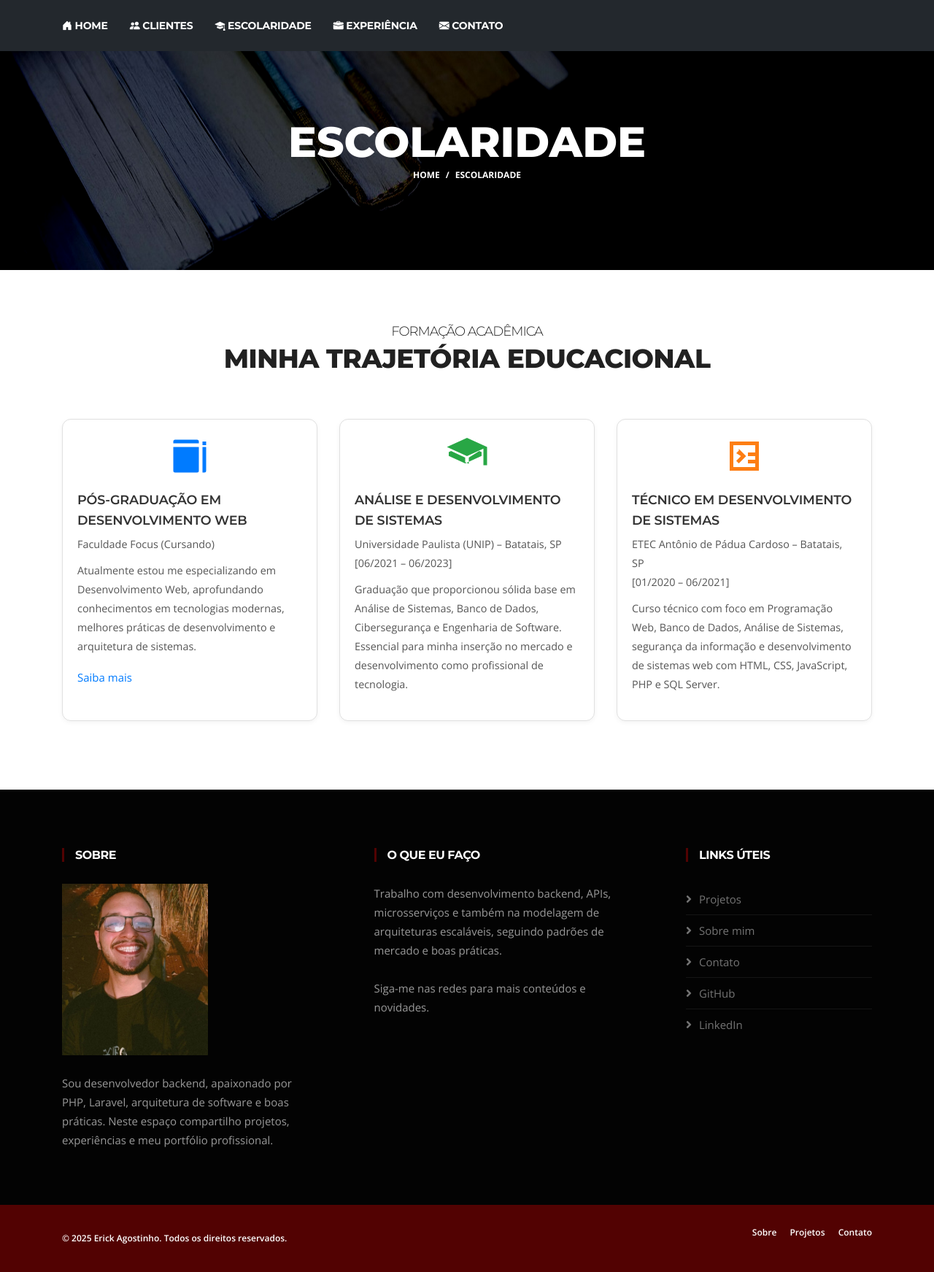
After one commit to r4mpo/portfolio, a PHP site: page /escolaridade.html in a window 1280 px wide. The commit adds this page. Shown: the whole page at 73% size. Run offline with PHP 8.4, Linux system fonts and the light colour scheme; some libraries are stand-ins or nearby versions.

Commit message:
Escolaridade e Clientes

```diff
--- a/clientes.html
+++ b/clientes.html
@@ -106,7 +106,7 @@
         <div class="row text-center">
           <div class="col-lg-12">
             <h3 class="section-sub-title">Clientes</h3>
-            <p class="mt-3">
+            <p class="mt-1">
               🚀 Esta seção ainda está em construção — e o próximo cliente pode ser você! <br>
               Transforme sua ideia em um projeto de sucesso. Desenvolvo soluções sob medida, com foco em performance,
               segurança e resultados reais. <br>
--- a/css/style.css
+++ b/css/style.css
@@ -3003,6 +3003,212 @@ img.testimonial-thumb {
   color: #fff;
 }
 
+/* Container dos cards */
+.ts-team-wrapper {
+  background: #fff;
+  border: 1px solid #e0e0e0;
+  border-radius: 12px;
+  padding: 20px;
+  text-align: center;
+  transition: transform 0.3s ease, box-shadow 0.3s ease;
+  box-shadow: 0 2px 6px rgba(0, 0, 0, 0.05);
+  height: 100%;
+}
+
+/* Efeito de hover */
+.ts-team-wrapper:hover {
+  transform: translateY(-8px);
+  box-shadow: 0 8px 24px rgba(0, 0, 0, 0.12);
+}
+
+/* Espaço do SVG (imagem) */
+.team-img-wrapper {
+  margin-bottom: 16px;
+}
+
+/* Tamanho dos SVGs */
+.team-img-wrapper svg {
+  width: 60px;
+  height: 60px;
+}
+
+/* Nome */
+.ts-name {
+  font-size: 1.2rem;
+  font-weight: 600;
+  color: #333;
+  margin-bottom: 4px;
+}
+
+/* Designação */
+.ts-designation {
+  font-size: 0.9rem;
+  color: #777;
+  margin-bottom: 12px;
+}
+
+/* Descrição */
+.ts-description {
+  font-size: 0.9rem;
+  color: #555;
+  margin-bottom: 16px;
+}
+
+/* Ícones sociais */
+.team-social-icons a {
+  display: inline-flex;
+  align-items: center;
+  justify-content: center;
+  background-color: #f5f5f5;
+  border-radius: 50%;
+  width: 36px;
+  height: 36px;
+  margin: 0 5px;
+  color: #333;
+  font-size: 16px;
+  transition: background-color 0.3s, color 0.3s;
+}
+
+.team-social-icons a:hover {
+  background-color: #007bff;
+  color: #fff;
+}
+
+/* Estilo dos cards de projetos */
+.latest-post {
+  background: #fff;
+  border: 1px solid #e0e0e0;
+  border-radius: 12px;
+  padding: 20px;
+  transition: transform 0.3s ease, box-shadow 0.3s ease;
+  box-shadow: 0 2px 6px rgba(0, 0, 0, 0.05);
+  height: 100%;
+  display: flex;
+  flex-direction: column;
+  justify-content: space-between;
+}
+
+/* Efeito no hover */
+.latest-post:hover {
+  transform: translateY(-8px);
+  box-shadow: 0 8px 24px rgba(0, 0, 0, 0.12);
+}
+
+/* Imagem ou SVG centralizados */
+.latest-post-media {
+  text-align: center;
+  margin-bottom: 16px;
+}
+
+.latest-post-media img,
+.latest-post-media svg {
+  width: 60px;
+  height: 60px;
+  object-fit: contain;
+}
+
+/* Título do projeto */
+.post-title {
+  font-size: 1.1rem;
+  font-weight: 600;
+  color: #333;
+  margin-bottom: 8px;
+}
+
+.post-title a {
+  color: #007bff;
+  text-decoration: none;
+  transition: color 0.3s;
+}
+
+.post-title a:hover {
+  color: #0056b3;
+}
+
+/* Meta (subtítulo ou descrição pequena) */
+.latest-post-meta {
+  font-size: 0.85rem;
+  color: #777;
+  margin-bottom: 10px;
+}
+
+/* Descrição */
+.post-body p {
+  font-size: 0.9rem;
+  color: #555;
+}
+
+/* Botão "Ver mais" */
+.general-btn .btn {
+  padding: 8px 24px;
+  border-radius: 8px;
+  transition: background-color 0.3s;
+}
+
+.general-btn .btn:hover {
+  background-color: #0056b3;
+}
+
+/* Cards da Formação */
+.education-card {
+  background: #fff;
+  border: 1px solid #e0e0e0;
+  border-radius: 12px;
+  padding: 20px;
+  transition: transform 0.3s ease, box-shadow 0.3s ease;
+  box-shadow: 0 2px 6px rgba(0, 0, 0, 0.05);
+  height: 100%;
+  display: flex;
+  flex-direction: column;
+  justify-content: flex-start;
+}
+
+.education-card:hover {
+  transform: translateY(-8px);
+  box-shadow: 0 8px 24px rgba(0, 0, 0, 0.12);
+}
+
+/* Ícones */
+.education-icon {
+  text-align: center;
+  margin-bottom: 16px;
+}
+
+.education-icon svg {
+  width: 60px;
+  height: 60px;
+}
+
+/* Títulos */
+.education-title {
+  font-size: 1.1rem;
+  font-weight: 600;
+  color: #333;
+  margin-bottom: 6px;
+}
+
+.education-subtitle {
+  font-size: 0.9rem;
+  color: #777;
+  margin-bottom: 10px;
+}
+
+/* Descrição */
+.education-body p {
+  font-size: 0.9rem;
+  color: #555;
+}
+
+.education-body a {
+  color: #007bff;
+  text-decoration: none;
+  font-weight: 500;
+}
+
+.education-body a:hover {
+  color: #0056b3;
+}
+
 .ts-pricing-box .ts-pricing-features {
   padding: 15px 0;
 }
--- /dev/null
+++ b/escolaridade.html
@@ -0,0 +1,268 @@
+<!DOCTYPE html>
+<html lang="en">
+
+<head>
+  <meta charset="utf-8">
+  <title>Erick Agostinho (@r4mpo)</title>
+  <meta http-equiv="X-UA-Compatible" content="IE=edge">
+  <meta name="description" content="Construction Html5 Template">
+  <meta name="viewport" content="width=device-width, initial-scale=1.0, maximum-scale=5.0">
+  <meta name=author content="Themefisher">
+  <meta name=generator content="Themefisher Constra HTML Template v1.0">
+  <link rel="icon" type="image/png" href="images/erick-photo.jpeg">
+  <!-- Bootstrap -->
+  <link rel="stylesheet" href="plugins/bootstrap/bootstrap.min.css">
+  <!-- FontAwesome -->
+  <link rel="stylesheet" href="plugins/fontawesome/css/all.min.css">
+  <!-- Animation -->
+  <link rel="stylesheet" href="plugins/animate-css/animate.css">
+  <!-- slick Carousel -->
+  <link rel="stylesheet" href="plugins/slick/slick.css">
+  <link rel="stylesheet" href="plugins/slick/slick-theme.css">
+  <!-- Colorbox -->
+  <link rel="stylesheet" href="plugins/colorbox/colorbox.css">
+  <!-- Template styles-->
+  <link rel="stylesheet" href="css/style.css">
+  <!-- Bootstrap icons -->
+  <link rel="stylesheet" href="https://cdn.jsdelivr.net/npm/bootstrap-icons@1.11.3/font/bootstrap-icons.min.css">
+</head>
+
+<body>
+  <div class="body-inner">
+    <header id="header" class="header-one">
+      <div class="site-navigation">
+        <div class="container">
+          <div class="row">
+            <div class="col-lg-12">
+              <nav class="navbar navbar-expand-lg navbar-dark p-0">
+                <button class="navbar-toggler" type="button" data-toggle="collapse" data-target=".navbar-collapse"
+                  aria-controls="navbar-collapse" aria-expanded="false" aria-label="Toggle navigation">
+                  <span class="navbar-toggler-icon"></span>
+                </button>
+
+                <div id="navbar-collapse" class="collapse navbar-collapse">
+                  <ul class="nav navbar-nav mr-auto">
+                    <li class="nav-item">
+                      <a href="#" class="nav-link">
+                        <i class="bi bi-house-door-fill"></i> Home
+                      </a>
+                    </li>
+
+                    <li class="nav-item">
+                      <a href="/clientes.html" class="nav-link">
+                        <i class="bi bi-people-fill"></i> Clientes
+                      </a>
+                    </li>
+
+                    <li class="nav-item">
+                      <a href="#escolaridade" class="nav-link">
+                        <i class="bi bi-mortarboard-fill"></i> Escolaridade
+                      </a>
+                    </li>
+
+                    <li class="nav-item">
+                      <a href="#experiencia" class="nav-link">
+                        <i class="bi bi-briefcase-fill"></i> Experiência
+                      </a>
+                    </li>
+
+                    <li class="nav-item">
+                      <a href="#contato" class="nav-link">
+                        <i class="bi bi-envelope-fill"></i> Contato
+                      </a>
+                    </li>
+                  </ul>
+                </div>
+              </nav>
+            </div>
+          </div>
+        </div>
+      </div>
+    </header>
+    <!--/ Header end -->
+    <div id="banner-area" class="banner-area" style="background-image:url(images/banner/banner2.jpg)">
+      <div class="banner-text">
+        <div class="container">
+          <div class="row">
+            <div class="col-lg-12">
+              <div class="banner-heading">
+                <h1 class="banner-title">Escolaridade</h1>
+                <nav aria-label="breadcrumb">
+                  <ol class="breadcrumb justify-content-center">
+                    <li class="breadcrumb-item"><a href="#">Home</a></li>
+                    <li class="breadcrumb-item"><a href="#">Escolaridade</a></li>
+                  </ol>
+                </nav>
+              </div>
+            </div>
+          </div>
+        </div>
+      </div>
+    </div>
+
+
+    <section id="formacao" class="formacao">
+      <div class="container">
+        <div class="row text-center">
+          <div class="col-12">
+            <h2 class="section-title">Formação Acadêmica</h2>
+            <h3 class="section-sub-title">Minha trajetória educacional</h3>
+          </div>
+        </div>
+
+        <div class="row">
+
+          <!-- Pós-graduação -->
+          <div class="col-lg-4 col-md-6 mb-4">
+            <div class="education-card">
+              <div class="education-icon">
+                <!-- Ícone de Pós (livro ou certificado) -->
+                <svg width="60" height="60" viewBox="0 0 24 24" fill="#007bff" xmlns="http://www.w3.org/2000/svg">
+                  <path
+                    d="M3 4a1 1 0 011-1h12a1 1 0 011 1v1H3V4zM3 7h14v13a1 1 0 01-1 1H4a1 1 0 01-1-1V7zm16-3h2v2h-2V4zm0 3h2v13a1 1 0 01-1 1h-1V7z" />
+                </svg>
+              </div>
+              <div class="education-body">
+                <h4 class="education-title">Pós-graduação em Desenvolvimento Web</h4>
+                <p class="education-subtitle">Faculdade Focus (Cursando)</p>
+                <p>Atualmente estou me especializando em Desenvolvimento Web, aprofundando conhecimentos em tecnologias
+                  modernas, melhores práticas de desenvolvimento e arquitetura de sistemas.</p>
+                <a href="https://faculdadefocus.com.br/curso/pos-graduacao-em-desenvolvimento-web" target="_blank">Saiba
+                  mais</a>
+              </div>
+            </div>
+          </div>
+
+          <!-- Graduação -->
+          <div class="col-lg-4 col-md-6 mb-4">
+            <div class="education-card">
+              <div class="education-icon">
+                <!-- Ícone de Graduação (chapéu) -->
+                <svg width="60" height="60" viewBox="0 0 24 24" fill="#28a745" xmlns="http://www.w3.org/2000/svg">
+                  <path d="M12 2L1 7l11 5 9-4.09V17h2V7L12 2z" />
+                  <path d="M11 12.84L3.26 9.2 2 9.81v2.08l9 4.09 9-4.09V9.81l-1.26-.61L13 12.84v3.4l-2-.9v-2.5z" />
+                </svg>
+              </div>
+              <div class="education-body">
+                <h4 class="education-title">Análise e Desenvolvimento de Sistemas</h4>
+                <p class="education-subtitle">Universidade Paulista (UNIP) – Batatais, SP<br> [06/2021 – 06/2023]</p>
+                <p>Graduação que proporcionou sólida base em Análise de Sistemas, Banco de Dados, Cibersegurança e
+                  Engenharia de Software. Essencial para minha inserção no mercado e desenvolvimento como profissional
+                  de tecnologia.</p>
+              </div>
+            </div>
+          </div>
+
+          <!-- Técnico -->
+          <div class="col-lg-4 col-md-6 mb-4">
+            <div class="education-card">
+              <div class="education-icon">
+                <!-- Ícone de código ou terminal -->
+                <svg width="60" height="60" viewBox="0 0 24 24" fill="#fd7e14" xmlns="http://www.w3.org/2000/svg">
+                  <path
+                    d="M4 4h16v16H4V4zm2 2v12h12V6H6zm3 3l-1.41 1.41L10.17 12l-2.58 2.59L9 16l4-4-4-4zm5 1v2h4v-2h-4zm0 4v2h4v-2h-4z" />
+                </svg>
+              </div>
+              <div class="education-body">
+                <h4 class="education-title">Técnico em Desenvolvimento de Sistemas</h4>
+                <p class="education-subtitle">ETEC Antônio de Pádua Cardoso – Batatais, SP<br> [01/2020 – 06/2021]</p>
+                <p>Curso técnico com foco em Programação Web, Banco de Dados, Análise de Sistemas, segurança da
+                  informação e desenvolvimento de sistemas web com HTML, CSS, JavaScript, PHP e SQL Server.</p>
+              </div>
+            </div>
+          </div>
+
+        </div>
+      </div>
+    </section>
+
+    <footer id="footer" class="footer bg-overlay">
+      <div class="footer-main">
+        <div class="container">
+          <div class="row justify-content-between">
+            <div class="col-lg-4 col-md-6 footer-widget footer-about">
+              <h3 class="widget-title">Sobre</h3>
+              <img loading="lazy" width="200px" class="footer-logo" src="images/erick-photo.jpeg" alt="Erick Agostinho">
+              <p>Sou desenvolvedor backend, apaixonado por PHP, Laravel, arquitetura de software e boas
+                práticas.
+                Neste espaço compartilho projetos, experiências e meu portfólio profissional.</p>
+            </div>
+
+            <div class="col-lg-4 col-md-6 footer-widget mt-5 mt-md-0">
+              <h3 class="widget-title">O que eu faço</h3>
+              <div class="working-hours">
+                Trabalho com desenvolvimento backend, APIs, microsserviços e também na modelagem de
+                arquiteturas escaláveis, seguindo padrões de mercado e boas práticas.
+                <br><br>
+                Siga-me nas redes para mais conteúdos e novidades.
+              </div>
+            </div>
+
+            <div class="col-lg-3 col-md-6 mt-5 mt-lg-0 footer-widget">
+              <h3 class="widget-title">Links úteis</h3>
+              <ul class="list-arrow">
+                <li><a href="#repositorios">Projetos</a></li>
+                <li><a href="#aboutme">Sobre mim</a></li>
+                <li><a href="#">Contato</a></li>
+                <li><a href="https://github.com/r4mpo" target="_blank">GitHub</a></li>
+                <li><a href="https://www.linkedin.com/in/erick-agostinho-684563227/" target="_blank">LinkedIn</a></li>
+              </ul>
+            </div>
+          </div>
+        </div>
+      </div>
+
+      <div class="copyright">
+        <div class="container">
+          <div class="row align-items-center">
+            <div class="col-md-6">
+              <div class="copyright-info">
+                <span>&copy;
+                  <script>document.write(new Date().getFullYear())</script> Erick Agostinho. Todos os
+                  direitos
+                  reservados.
+                </span>
+              </div>
+            </div>
+
+            <div class="col-md-6">
+              <div class="footer-menu text-center text-md-right">
+                <ul class="list-unstyled">
+                  <li><a href="#aboutme">Sobre</a></li>
+                  <li><a href="#repositorios">Projetos</a></li>
+                  <li><a href="#">Contato</a></li>
+                </ul>
+              </div>
+            </div>
+          </div>
+
+          <div id="back-to-top" data-spy="affix" data-offset-top="10" class="back-to-top position-fixed">
+            <button class="btn btn-primary" title="Voltar ao Topo">
+              <i class="fa fa-angle-double-up"></i>
+            </button>
+          </div>
+        </div>
+      </div>
+    </footer>
+
+    <!-- initialize jQuery Library -->
+    <script src="plugins/jQuery/jquery.min.js"></script>
+    <!-- Bootstrap jQuery -->
+    <script src="plugins/bootstrap/bootstrap.min.js" defer></script>
+    <!-- Slick Carousel -->
+    <script src="plugins/slick/slick.min.js"></script>
+    <script src="plugins/slick/slick-animation.min.js"></script>
+    <!-- Color box -->
+    <script src="plugins/colorbox/jquery.colorbox.js"></script>
+    <!-- shuffle -->
+    <script src="plugins/shuffle/shuffle.min.js" defer></script>
+    <!-- Google Map API Key-->
+    <script src="https://maps.googleapis.com/maps/api/js?key=AIzaSyCcABaamniA6OL5YvYSpB3pFMNrXwXnLwU" defer></script>
+    <!-- Google Map Plugin-->
+    <script src="plugins/google-map/map.js" defer></script>
+    <!-- Template custom -->
+    <script src="js/script.js"></script>
+  </div>
+</body>
+
+</html>
```
Also changed, not shown: images/banner/banner2.jpg (added).
